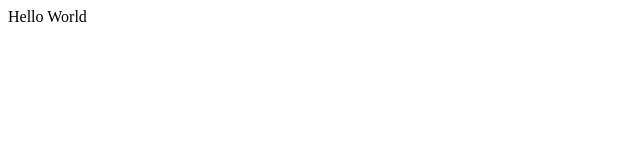
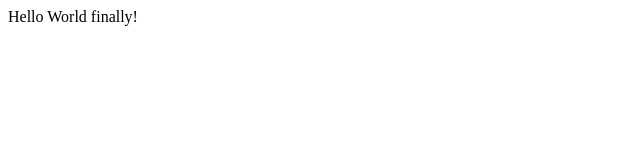
Before and after one commit to rosgje/MergeConflicts, a plain HTML site: page index.html in a window 1280 px wide. Shown: the full height of the page, 0-640 px from the left. Drawn offline with Linux system fonts and the light colour scheme.

Commit message:
Merge branch 'branch-b' of https://github.com/rosgje/MergeConflicts into branch-b

```diff
--- a/index.html
+++ b/index.html
@@ -5,8 +5,8 @@
         <title>Title</title>
     </head>
     <body>
-        <div class="Sub title">
-            Hello World
+        <div class="Subtitle">
+            Hello World finally!
         </div>
     </body>
 </html>
```
